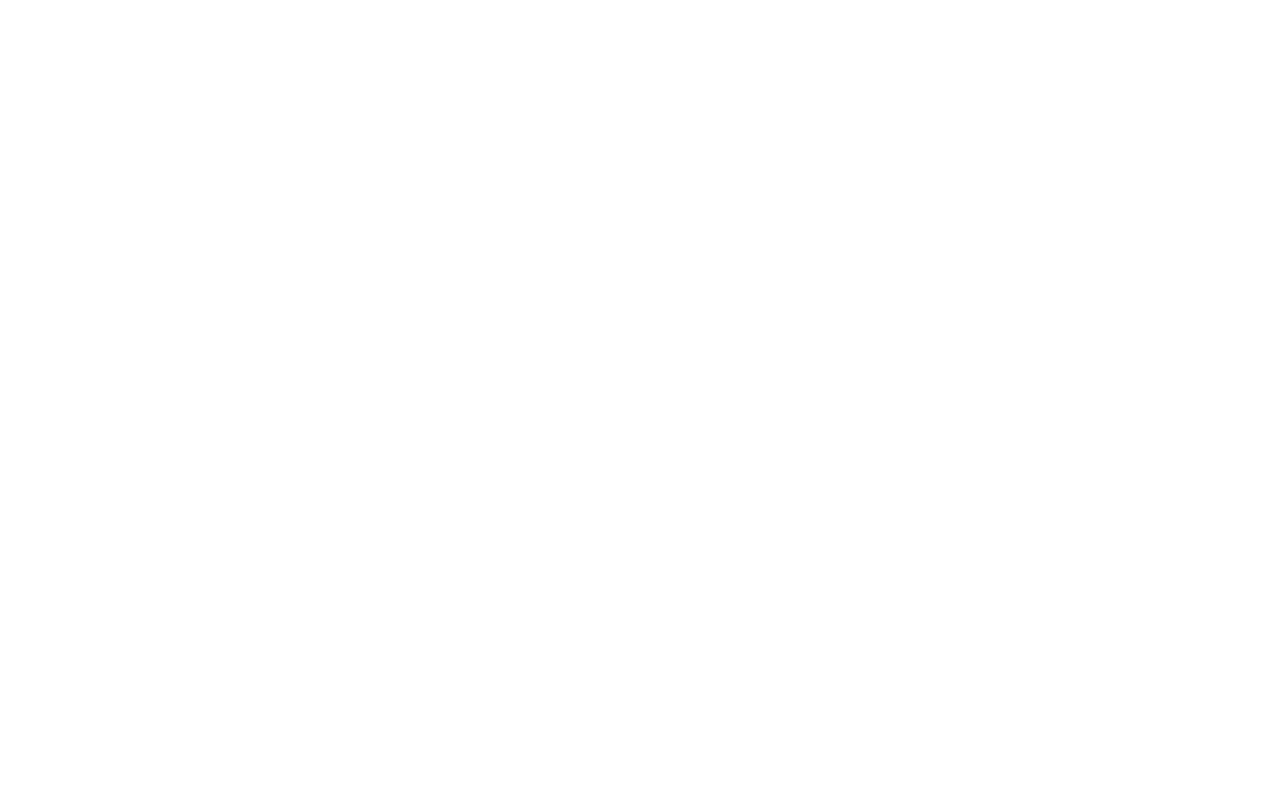
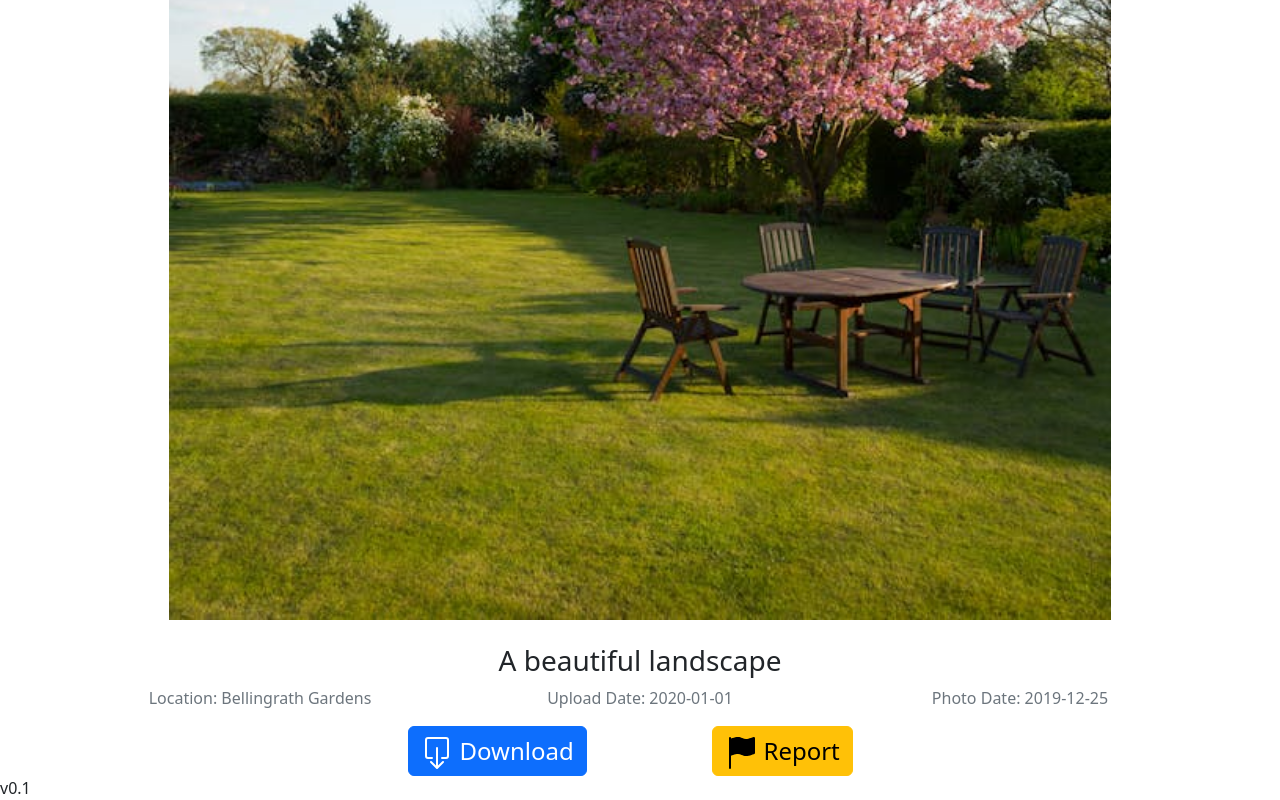
Before and after one commit to Agilethief/gallery-app, an Angular app: page /photo/1 in a window 1280 px wide. Before the commit this address led to /. Shown: the part 764-1564 px from the top of the page. Before the commit the page ends 800 px from the top, so only its background shows below. Built offline with nearby package versions, Linux system fonts and the light colour scheme.

Commit message:
Lots of photo page work. Started laying out sharebar component

```diff
--- a/package.json
+++ b/package.json
@@ -21,6 +21,7 @@
     "@floating-ui/dom": "^1.6.11",
     "@ng-bootstrap/ng-bootstrap": "^17.0.1",
     "bootstrap": "^5.3.3",
+    "bootstrap-icons": "^1.11.3",
     "rxjs": "~7.8.0",
     "tslib": "^2.3.0",
     "zone.js": "~0.14.10"
--- a/src/app/app.routes.ts
+++ b/src/app/app.routes.ts
@@ -1,5 +1,6 @@
 import { Routes } from '@angular/router';
 import { GalleryComponent } from './gallery/gallery.component';
+import { PhotoInspectComponent } from './photo-inspect/photo-inspect.component';
 
 export const routes: Routes = [
   {
@@ -7,4 +8,15 @@
     component: GalleryComponent,
     title: 'Home',
   },
+  {
+    path: 'gallery/:id',
+    component: PhotoInspectComponent,
+    title: 'Gallery',
+  },
+  {
+    path: 'photo/:id',
+    component: PhotoInspectComponent,
+    title: 'Inspect',
+  },
+  { path: '**', redirectTo: '' },
 ];
--- a/src/app/gallery/gallery.component.html
+++ b/src/app/gallery/gallery.component.html
@@ -1,10 +1,11 @@
-<h2>Gallery Title</h2>
-
+<div class="container sticky-top">
+  <h2 class="text-center">Gallery Title</h2>
+</div>
 <div class="container-fluid px-0">
 
   <div class="row g-0">
     @for (photo of photos; track $index) {
-    <div class="col col-6 col-md-3 ">
+    <div class="col col-8 col-md-3 ">
       <app-photo-tile [photoData]="photo"
                       (photoClick)="showImageModal($event)"></app-photo-tile>
     </div>
--- a/src/app/photo-inspect/photo-inspect.component.html
+++ b/src/app/photo-inspect/photo-inspect.component.html
@@ -1 +1,65 @@
-<p>photo-inspect works!</p>
+@if (photoData) {
+
+<div class="container-fluid">
+  <div class="mt-2 d-flex justify-content-center">
+    <img src="{{photoData.src}}"
+         alt="{{photoData.alt}}"
+         class="img-fluid w-75">
+  </div>
+  <div class="mt-4">
+    <h2 class="fs-3 text-center">{{photoData.title}}</h2>
+  </div>
+  <div class="container text-center">
+    <div class="row">
+      <div class="col">
+        <p class="text-secondary fs-6 text-center">Location: {{photoData.location}}</p>
+      </div>
+      <div class="col">
+        <p class="text-secondary fs-6 text-center">Upload Date: {{photoData.uploadDate}}</p>
+      </div>
+      <div class="col">
+        <p class="text-secondary fs-6 text-center">Photo Date: {{photoData.photoDate}}</p>
+      </div>
+    </div>
+    <div class="row">
+      <div class="col"></div>
+      <div class="col">
+        <a class="btn btn-primary fs-4 w-5"
+           href="{{photoData.src}}"
+           download="{{photoData.src}}"> <svg xmlns="http://www.w3.org/2000/svg"
+               width="32"
+               height="32"
+               fill="currentColor"
+               class="bi bi-box-arrow-down"
+               viewBox="0 0 16 16">
+            <path fill-rule="evenodd"
+                  d="M3.5 10a.5.5 0 0 1-.5-.5v-8a.5.5 0 0 1 .5-.5h9a.5.5 0 0 1 .5.5v8a.5.5 0 0 1-.5.5h-2a.5.5 0 0 0 0 1h2A1.5 1.5 0 0 0 14 9.5v-8A1.5 1.5 0 0 0 12.5 0h-9A1.5 1.5 0 0 0 2 1.5v8A1.5 1.5 0 0 0 3.5 11h2a.5.5 0 0 0 0-1z" />
+            <path fill-rule="evenodd"
+                  d="M7.646 15.854a.5.5 0 0 0 .708 0l3-3a.5.5 0 0 0-.708-.708L8.5 14.293V5.5a.5.5 0 0 0-1 0v8.793l-2.146-2.147a.5.5 0 0 0-.708.708z" />
+          </svg> Download</a>
+
+      </div>
+      <div class="col">
+        <a class="btn btn-warning fs-4 w-5"
+           href="#"> <svg xmlns="http://www.w3.org/2000/svg"
+               width="32"
+               height="32"
+               fill="currentColor"
+               class="bi bi-flag-fill"
+               viewBox="0 0 16 16">
+            <path
+                  d="M14.778.085A.5.5 0 0 1 15 .5V8a.5.5 0 0 1-.314.464L14.5 8l.186.464-.003.001-.006.003-.023.009a12 12 0 0 1-.397.15c-.264.095-.631.223-1.047.35-.816.252-1.879.523-2.71.523-.847 0-1.548-.28-2.158-.525l-.028-.01C7.68 8.71 7.14 8.5 6.5 8.5c-.7 0-1.638.23-2.437.477A20 20 0 0 0 3 9.342V15.5a.5.5 0 0 1-1 0V.5a.5.5 0 0 1 1 0v.282c.226-.079.496-.17.79-.26C4.606.272 5.67 0 6.5 0c.84 0 1.524.277 2.121.519l.043.018C9.286.788 9.828 1 10.5 1c.7 0 1.638-.23 2.437-.477a20 20 0 0 0 1.349-.476l.019-.007.004-.002h.001" />
+          </svg> Report </a>
+      </div>
+      <div class="col"></div>
+    </div>
+  </div>
+
+
+</div>
+}
+@else {
+<div>
+  <p class="text-center">No photo found</p>
+</div>
+}
--- a/src/app/photo-inspect/photo-inspect.component.ts
+++ b/src/app/photo-inspect/photo-inspect.component.ts
@@ -1,7 +1,10 @@
-import { Component } from '@angular/core';
-
+import { Component, OnInit } from '@angular/core';
+import { ActivatedRoute } from '@angular/router';
+import { PhotoData } from '../photo.params.model';
+import { PhotosService } from '../photos.service';
 // The zoomed in view of a photo, with share icons, QR code generation etc.
 // Should display the full image
+// Is its own PAGE, not a modal
 
 @Component({
   selector: 'app-photo-inspect',
@@ -10,4 +13,20 @@
   templateUrl: './photo-inspect.component.html',
   styleUrl: './photo-inspect.component.css',
 })
-export class PhotoInspectComponent {}
+export class PhotoInspectComponent implements OnInit {
+  photoID!: number;
+  photoData!: PhotoData;
+
+  constructor(
+    private route: ActivatedRoute,
+    private photoService: PhotosService
+  ) {}
+
+  ngOnInit(): void {
+    // Get id
+    this.route.paramMap.subscribe((params) => {
+      this.photoID = Number(params.get('id'));
+      this.photoData = this.photoService.getPhotoByID(this.photoID);
+    });
+  }
+}
--- a/src/app/photo-tile/photo-tile.component.html
+++ b/src/app/photo-tile/photo-tile.component.html
@@ -1,4 +1,4 @@
-<div class="photo-tile"
+<div class="photo-tile rounded-sm"
      type="button"
      (click)="onButtonClick(photoData.id)">
   <div class="ratio ratio-1x1 rounded-sm">
@@ -6,6 +6,6 @@
          alt="{{photoData.alt}}"
          class="img-fluid rounded-sm"
          style="object-fit: cover;">
-    <h3 class="text-light">{{photoData.title}}</h3>
+
   </div>
 </div>
--- a/src/app/photos.service.ts
+++ b/src/app/photos.service.ts
@@ -210,8 +210,8 @@
     return this.photos;
   }
 
-  getPhoto(index: number) {
-    return this.photos[index];
+  getPhotoByID(id: number) {
+    return this.photos[id];
   }
 
   constructor() {}
--- /dev/null
+++ b/src/app/share-bar/share-bar.component.html
@@ -0,0 +1 @@
+<p>share-bar works!</p>
```
Also changed, not shown: src/app/share-bar/share-bar.component.ts (added, +12 -0 lines), src/app/share-bar/share-bar.component.css (added), 2 other files (tests, documents, lock files or other folders).
